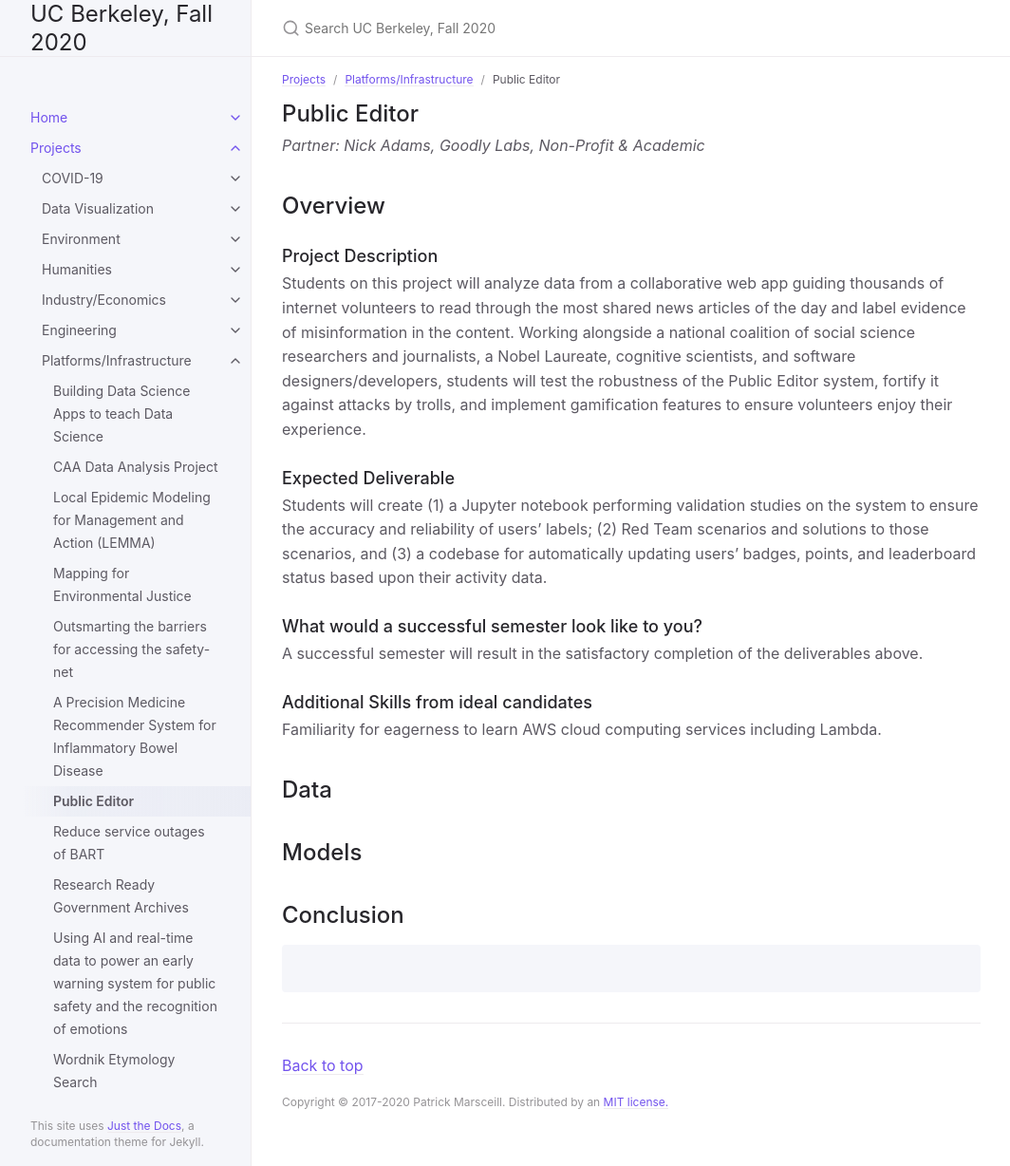
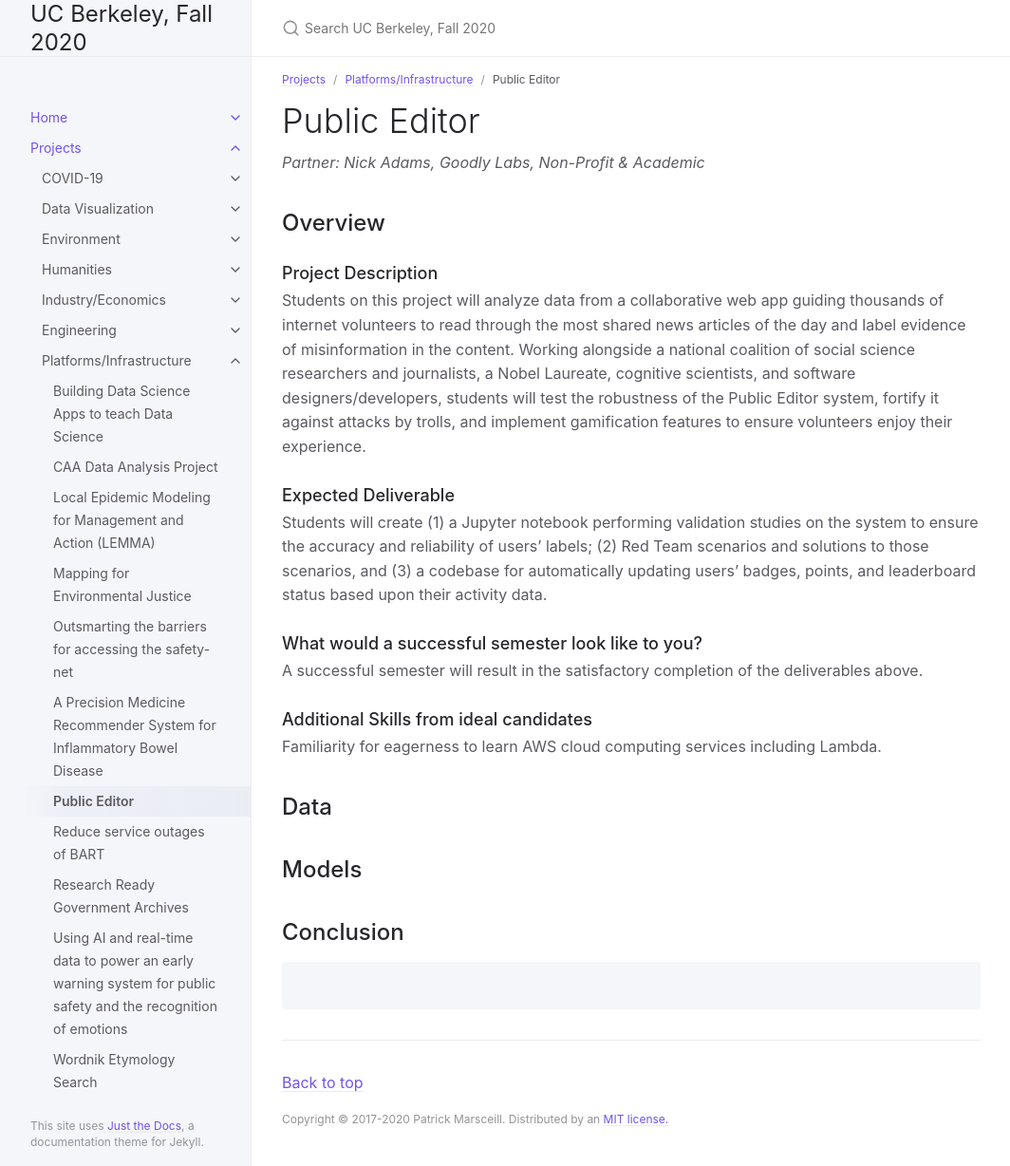
Before and after one commit to DS-Discovery/ds-discovery.github.io, a Jekyll site: the page built from Projects/Platforms:Infrastructure/PI-Public Editor.md, in a window 1280 px wide and 1228 px high. Shown: the whole window at 95% size, without its empty margins (107-1171 px from the left). Built offline with Jekyll 4.4.1, drawn with Linux system fonts in a browser that asks for light colours.

```diff
--- a/Projects/Platforms:Infrastructure/PI-Public Editor.md
+++ b/Projects/Platforms:Infrastructure/PI-Public Editor.md
@@ -7,7 +7,7 @@ nav_order: 14
 ---
 
 
-## Public Editor
+# Public Editor
 *Partner: Nick Adams, Goodly Labs, Non-Profit & Academic*
 
 ## Overview
```
